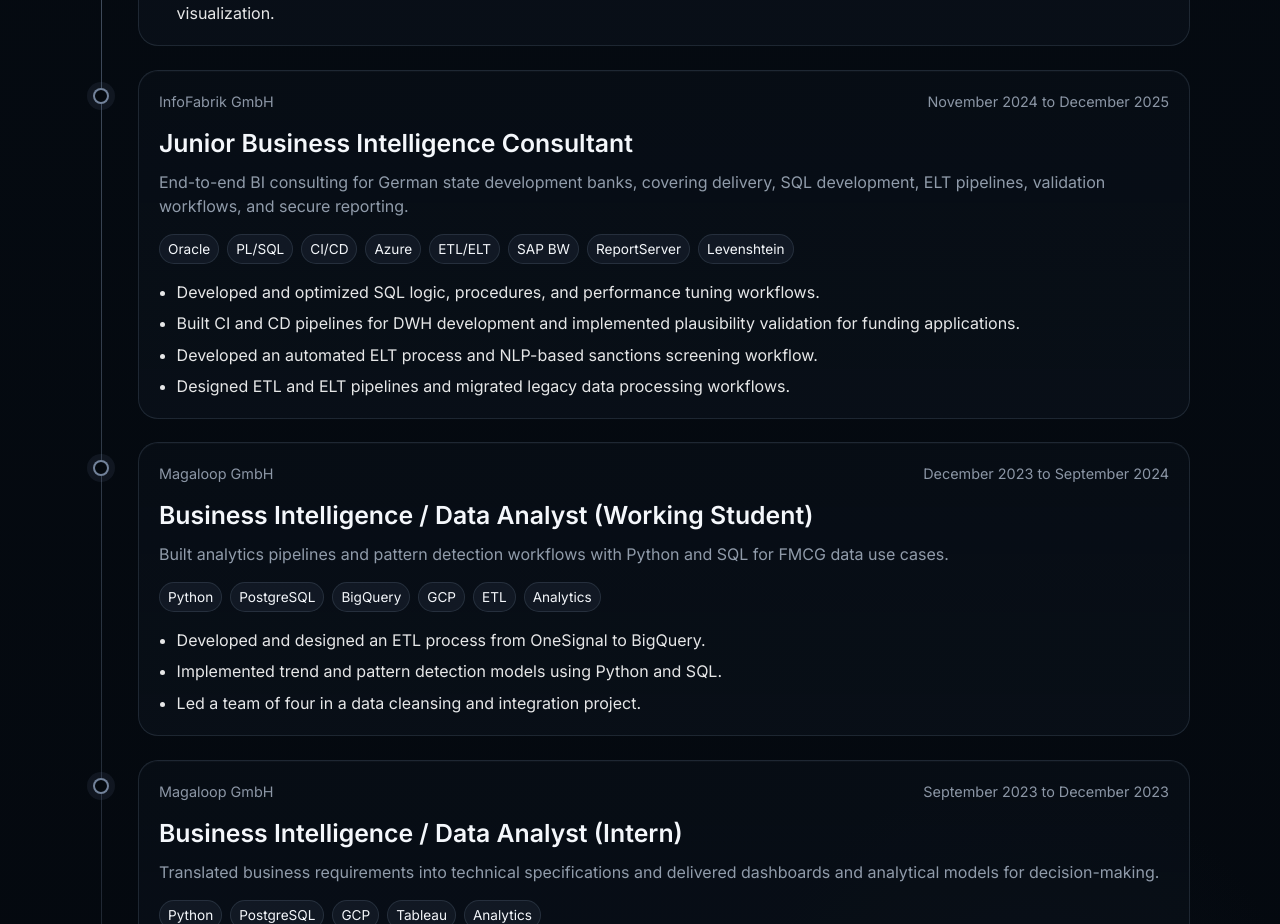
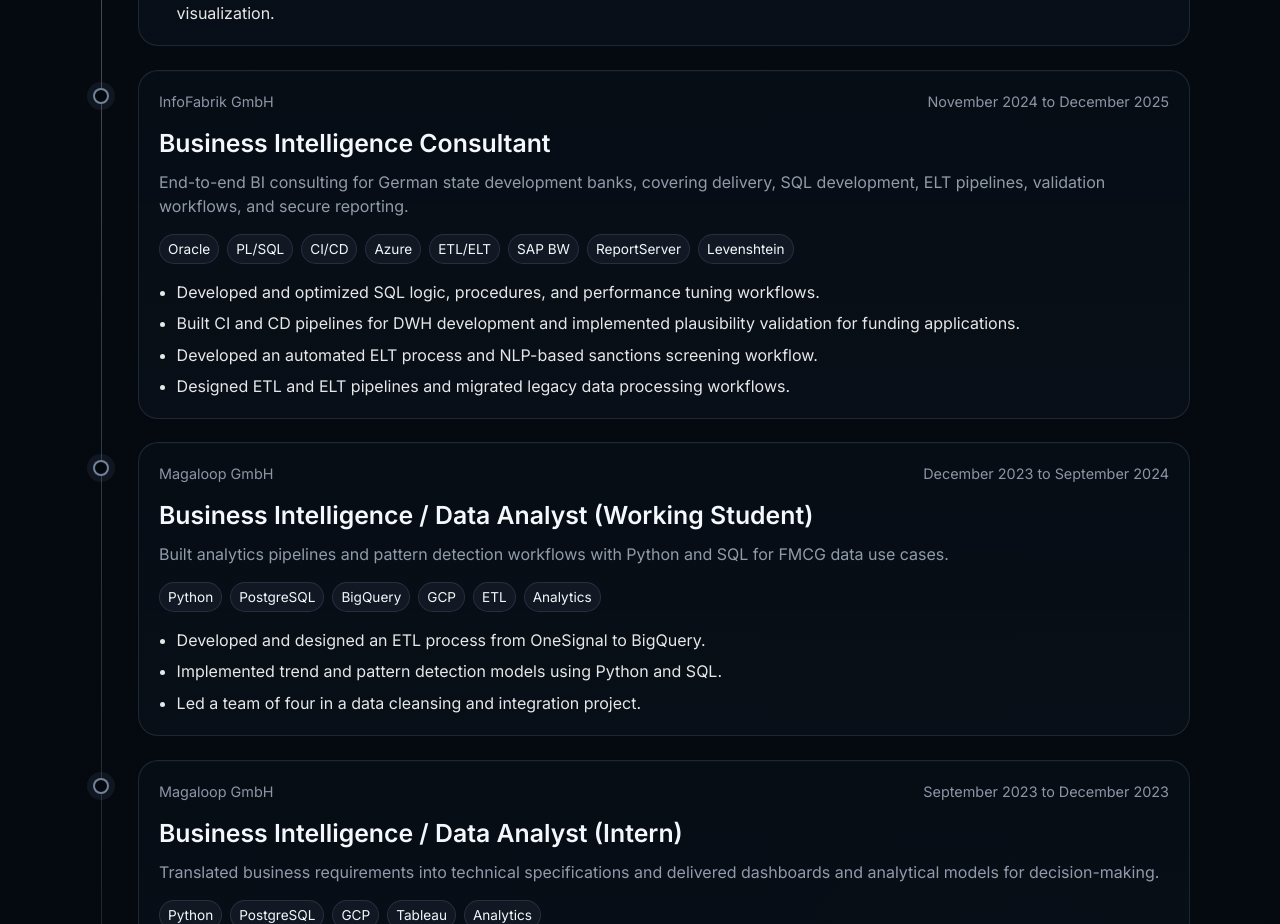
Before and after one commit to jczx/portfolio, a React (Vite) app: page / in a window 1280 px wide. Shown: the part 2460-3384 px from the top of the page. Built offline with nearby package versions, Linux system fonts and the light colour scheme.

Commit message:
Adjustment Portfolio

```diff
--- a/src/data/projects.ts
+++ b/src/data/projects.ts
@@ -27,7 +27,7 @@ export const projectsByLanguage: Record<Language, Project[]> = {
       ],
     },
     {
-      title: "Junior Business Intelligence Consultant",
+      title: "Business Intelligence Consultant",
       company: "InfoFabrik GmbH",
       period: "November 2024 to December 2025",
       description:
@@ -97,7 +97,7 @@ export const projectsByLanguage: Record<Language, Project[]> = {
       ],
     },
     {
-      title: "Junior Business Intelligence Berater",
+      title: "Business Intelligence Berater",
       company: "InfoFabrik GmbH",
       period: "November 2024 bis Dezember 2025",
       description:
```
